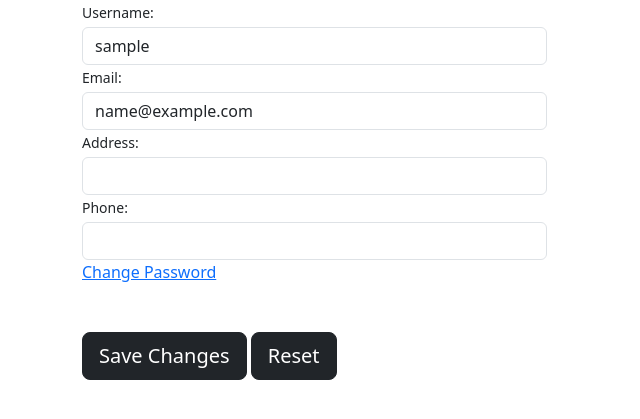
After one commit to izZERO/Overclock, a Django app: page /profile/edit in a window 1280 px wide. The commit adds this page. Shown: the top 419 px of the page, without its empty margins (0-640 px from the left). Run offline with Django 5.2, Linux system fonts and the light colour scheme; the visitor is signed in with stand-in values (Sample User, id 1).

Commit message:
added AUTH and profile edit

```diff
--- a/Overclock/settings.py
+++ b/Overclock/settings.py
@@ -123,6 +123,10 @@ USE_TZ = True
 
 STATIC_URL = "static/"
 
+LOGIN_REDIRECT_URL = "/"
+LOGOUT_REDIRECT_URL = "/landing/"
+
+
 # Default primary key field type
 # https://docs.djangoproject.com/en/5.2/ref/settings/#default-auto-field
 
--- a/main/admin.py
+++ b/main/admin.py
@@ -1,5 +1,6 @@
 from django.contrib import admin
-from .models import Product
+from .models import Profile, Product
 
 # Register your models here.
+admin.site.register(Profile)
 admin.site.register(Product)
--- a/main/apps.py
+++ b/main/apps.py
@@ -4,3 +4,6 @@ from django.apps import AppConfig
 class MainConfig(AppConfig):
     default_auto_field = 'django.db.models.BigAutoField'
     name = 'main'
+
+    def ready(self):
+        import main.signals
--- /dev/null
+++ b/main/forms.py
@@ -0,0 +1,61 @@
+from django import forms
+from django.contrib.auth.models import User
+from .models import Profile
+from django.contrib.auth.forms import UserCreationForm
+
+
+class RegisterForm(UserCreationForm):
+    username = forms.CharField(
+        max_length=100,
+        required=True,
+        widget=forms.TextInput(
+            attrs={
+                "placeholder": "Username",
+                "class": "form-control",
+            }
+        ),
+    )
+    email = forms.EmailField(
+        required=True,
+        widget=forms.TextInput(
+            attrs={
+                "placeholder": "Email",
+                "class": "form-control",
+            }
+        ),
+    )
+
+    class Meta:
+        model = User
+        fields = [
+            "username",
+            "email",
+        ]
+
+
+class UpdateUserForm(forms.ModelForm):
+    username = forms.CharField(
+        max_length=100,
+        required=True,
+        widget=forms.TextInput(attrs={"class": "form-control"}),
+    )
+    email = forms.EmailField(
+        required=True, widget=forms.TextInput(attrs={"class": "form-control"})
+    )
+
+    class Meta:
+        model = User
+        fields = ["username", "email"]
+
+
+class UpdateProfileForm(forms.ModelForm):
+    address = forms.CharField(
+        widget=forms.TextInput(attrs={"class": "form-control"}),
+    )
+    phone = forms.CharField(
+        widget=forms.TextInput(attrs={"class": "form-control"}),
+    )
+
+    class Meta:
+        model = Profile
+        fields = ["address", "phone"]
--- a/main/models.py
+++ b/main/models.py
@@ -1,6 +1,15 @@
 from django.db import models
+from django.contrib.auth.models import User
 
 # Create your models here.
+class Profile(models.Model):
+    user = models.OneToOneField(User,on_delete=models.CASCADE)
+    role = models.CharField(max_length=50, default="user")
+    address = models.CharField(max_length=250)
+    phone = models.CharField(max_length=50)
+
+    def __str__(self):
+        return self.user.username
 class Product(models.Model):
     name= models.CharField(max_length=50)
     description= models.CharField(max_length=250)
@@ -8,3 +17,6 @@ class Product(models.Model):
     price= models.FloatField()
     weight= models.IntegerField()
     stock= models.IntegerField()
+
+    def __str__(self):
+        return self.name
--- /dev/null
+++ b/main/signals.py
@@ -0,0 +1,16 @@
+from django.db.models.signals import post_save
+from django.contrib.auth.models import User
+from django.dispatch import receiver
+
+from .models import Profile
+
+
+@receiver(post_save, sender=User)
+def create_profile(sender, instance, created, **kwargs):
+    if created:
+        Profile.objects.create(user=instance)
+
+
+@receiver(post_save, sender=User)
+def save_profile(sender, instance, **kwargs):
+    instance.profile.save()
--- a/main/templates/base.html
+++ b/main/templates/base.html
@@ -4,7 +4,9 @@
     <meta charset="UTF-8" />
     <meta name="viewport" content="width=device-width, initial-scale=1.0" />
     <title>Overclock</title>
+    <link href="https://cdn.jsdelivr.net/npm/bootstrap@5.3.8/dist/css/bootstrap.min.css" rel="stylesheet" integrity="sha384-sRIl4kxILFvY47J16cr9ZwB07vP4J8+LH7qKQnuqkuIAvNWLzeN8tE5YBujZqJLB" crossorigin="anonymous">
   </head>
+  <script defer src="https://cdn.jsdelivr.net/npm/bootstrap@5.3.8/dist/js/bootstrap.bundle.min.js" integrity="sha384-FKyoEForCGlyvwx9Hj09JcYn3nv7wiPVlz7YYwJrWVcXK/BmnVDxM+D2scQbITxI" crossorigin="anonymous"></script>
   <body>
     <main class="container">{% block content %} {% endblock %}</main>
   </body>
--- /dev/null
+++ b/main/templates/profile_edit.html
@@ -0,0 +1,38 @@
+{% extends "base.html" %} {% block content %} {% if user_form.errors %}
+<div class="alert alert-danger alert-dismissible" role="alert">
+  <div id="form_errors">
+    {% for key, value in user_form.errors.items %}
+    <strong>{{ value }}</strong>
+    {% endfor %}
+  </div>
+  <button type="button" class="close" data-dismiss="alert" aria-label="Close">
+    <span aria-hidden="true">&times;</span>
+  </button>
+</div>
+{% endif %}
+<div class="form-content">
+  <form method="post">
+    {% csrf_token %}
+    <div class="form-row">
+      <div class="col-md-5">
+        <div class="form-group">
+          <label class="small mb-1">Username:</label>
+          {{ user_form.username }}
+          <label class="small mb-1">Email:</label>
+          {{ user_form.email }}
+          <label class="small mb-1">Address:</label>
+          {{ profile_form.address }}
+          <label class="small mb-1">Phone:</label>
+          {{ profile_form.phone }}
+        </div>
+        <div class="form-group">
+          <a href="#">Change Password</a>
+        </div>
+      </div>
+    </div>
+    <br /><br />
+    <button type="submit" class="btn btn-dark btn-lg">Save Changes</button>
+    <button type="reset" class="btn btn-dark btn-lg">Reset</button>
+  </form>
+</div>
+{% endblock content %}
--- a/main/urls.py
+++ b/main/urls.py
@@ -5,4 +5,5 @@ urlpatterns = [
     # Signup
     path('accounts/signup/', views.signup, name='signup'),
     path("", views.landing, name="landing"),
+    path("profile/edit", views.profile, name='profile-edit')
 ]
--- a/main/views.py
+++ b/main/views.py
@@ -1,6 +1,7 @@
 from django.shortcuts import render, redirect
-from django.contrib.auth.forms import UserCreationForm
+from .forms import RegisterForm, UpdateUserForm, UpdateProfileForm
 from django.contrib.auth import login
+from django.contrib import messages
 from django.contrib.auth.decorators import login_required
 
 
@@ -11,16 +12,29 @@ def landing(request):
 def signup(request):
     error_message = ""
     if request.method == "POST":
-        form = UserCreationForm(request.POST)
+        form = RegisterForm(request.POST)
         if form.is_valid():
             user = form.save()
             login(request,user)
             return redirect("landing")
         else:
             error_message = "invalid signup - try again later..."
-    form = UserCreationForm()
+    form = RegisterForm()
     context = {"form": form, "error_message": error_message}
     return render(request, "registration/signup.html", context)
 
+# code from https://dev.to/earthcomfy/django-update-user-profile-33ho
 def profile(request):
-    return render(request, 'users/profile.html')
+    if request.method == 'POST':
+        user_form = UpdateUserForm(request.POST, instance=request.user)
+        profile_form = UpdateProfileForm(request.POST,instance=request.user.profile)
+
+        if user_form.is_valid() and profile_form.is_valid():
+            user_form.save()
+            profile_form.save()
+            return redirect(to='/profile')
+    else:
+        user_form = UpdateUserForm(instance=request.user)
+        profile_form = UpdateProfileForm(instance=request.user.profile)
+
+    return render(request, 'profile_edit.html', {'user_form': user_form, 'profile_form': profile_form})
```
